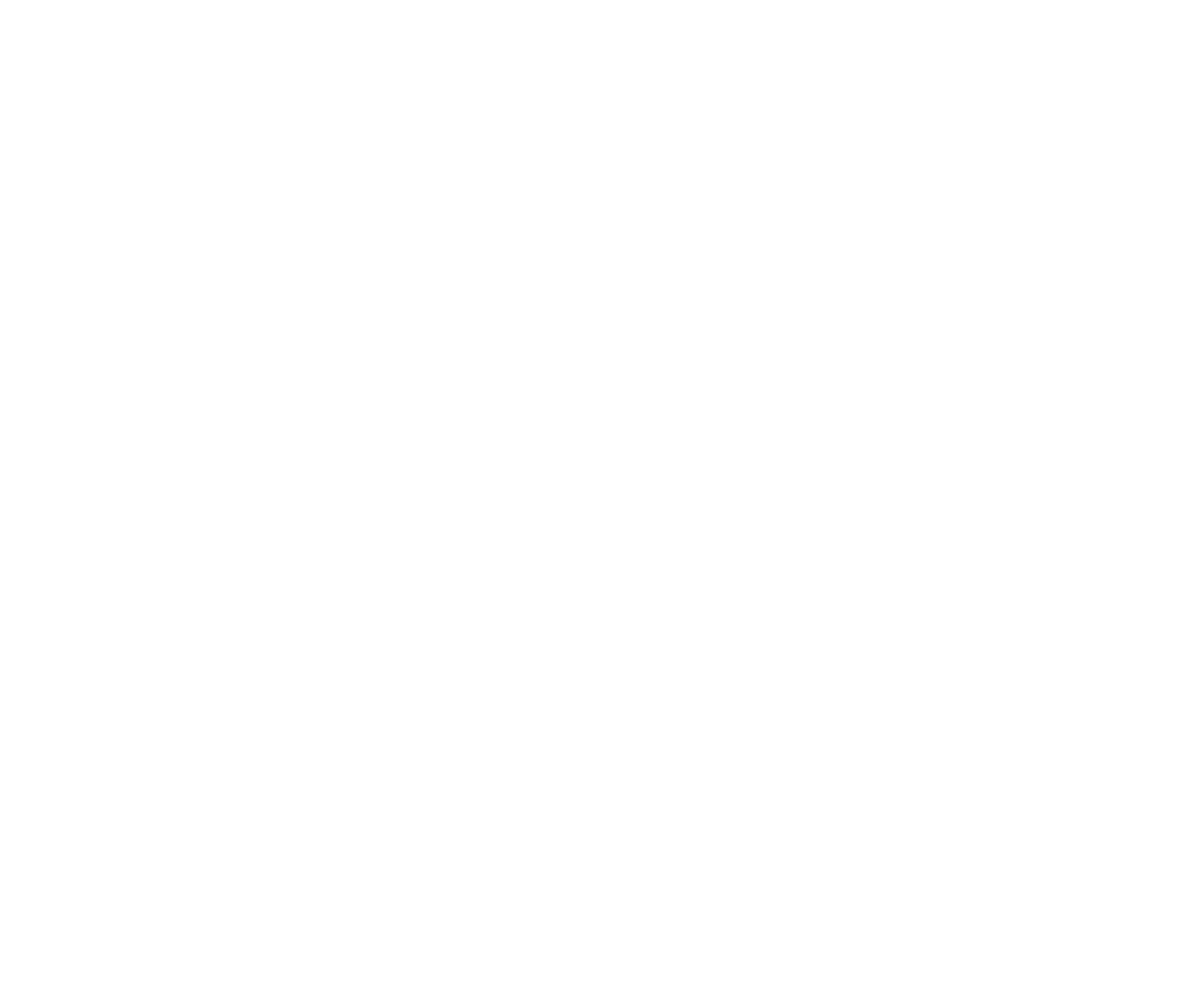
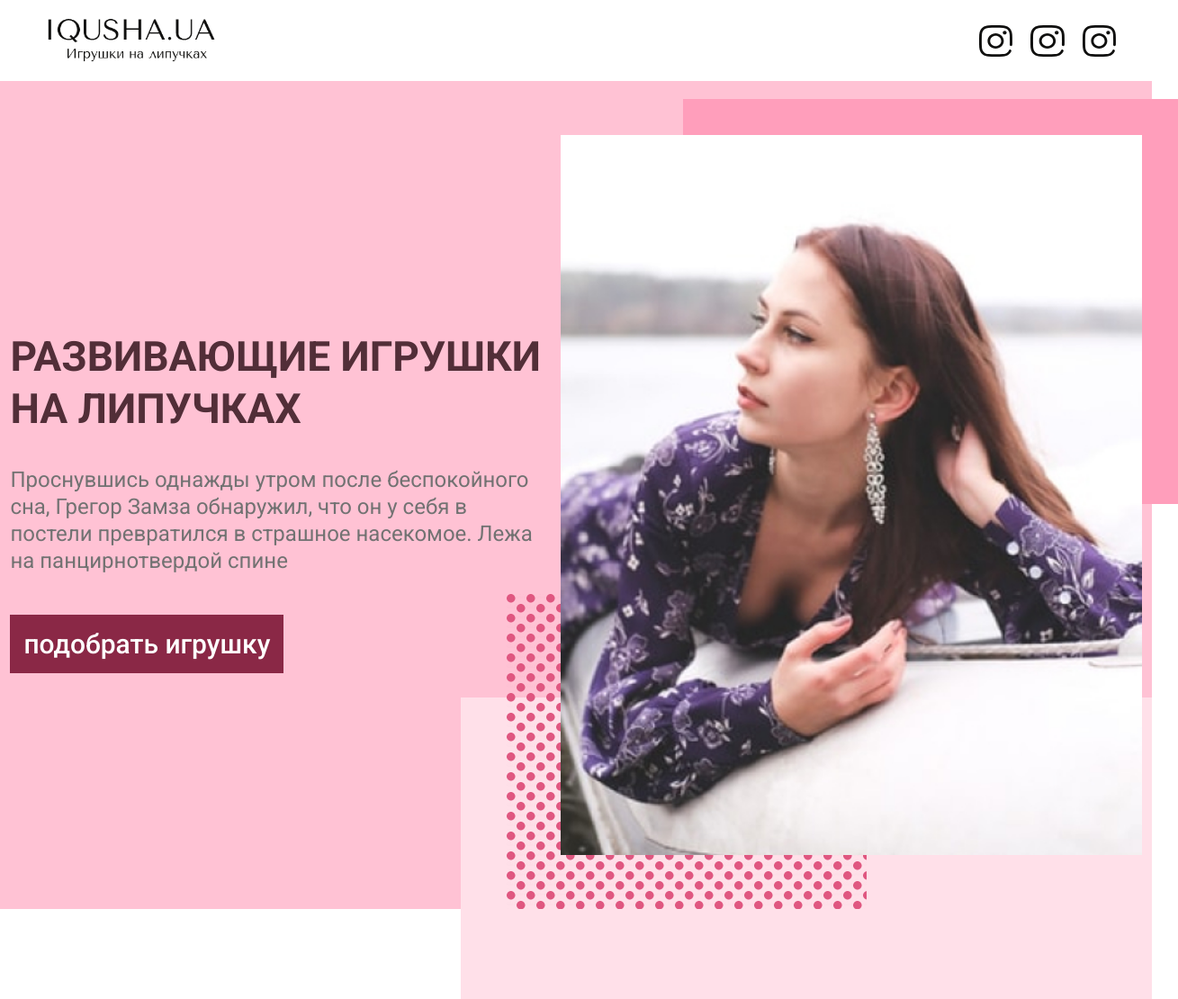
Before and after one commit to artemchepak/IQUSHA, a website: page app/index.html in a window 1280 px wide. Shown: the whole page at 90% size, 1309 px wide, since content can reach past the window. Before the commit the page ends 800 px from the top, so only its background shows below. Drawn offline with Linux system fonts and the light colour scheme.

Commit message:
feat: add header and top section

```diff
--- a/app/index.html
+++ b/app/index.html
@@ -5,16 +5,59 @@
     <meta charset="UTF-8">
     <meta name="viewport" content="width=device-width, initial-scale=1.0">
     <title>Document</title>
+    <link href="https://fonts.googleapis.com/css2?family=Roboto:wght@400;500;700&display=swap" rel="stylesheet">
     <link rel="stylesheet" href="css/style.min.css">
 </head>
 
 <body>
 
-  <header class="header"></header>
-  <div class="wrapper">
-    <main class="main"></main>
+    <header class="header">
+        <div class="container">
+            <a href="#" class="header__logo">
+                <img src="images/logo.png" alt="header logo">
+            </a>
+
+            <nav class="header__menu">
+                <ul class="header__list">
+                    <li class="header__list-item">
+                        <a href="#" class="header__list-link">
+                            <img src="images/icons/instagram.svg" alt="instagram">
+                        </a>
+                    </li>
+                    <li class="header__list-item">
+                        <a href="#" class="header__list-link">
+                            <img src="images/icons/instagram.svg" alt="instagram">
+                        </a>
+                    </li>
+                    <li class="header__list-item">
+                        <a href="#" class="header__list-link">
+                            <img src="images/icons/instagram.svg" alt="instagram">
+                        </a>
+                    </li>
+                </ul>
+            </nav>
+        </div>
+    </header>
+
+    <section class="top">
+        <div class="top__inner">
+            <div class="top__box">
+                <h3 class="top__title">РАЗВИВАЮЩИЕ ИГРУШКИ НА ЛИПУЧКАХ</h3>
+                <p class="top__text">Проснувшись однажды утром после беспокойного сна, Грегор Замза обнаружил, что он у себя в постели превратился в страшное насекомое. Лежа на панцирнотвердой спине</p>
+                <a href="#" class="top__btn btn">подобрать игрушку</a>
+            </div>
+            <div class="top__img-box">
+                <img src="images/top.jpg" alt="top image" class="top__img">
+                <div class="top__decoration-dotted"></div>
+                <div class="top__decoration-dark"></div>
+            </div>
+            <div class="top__decoration-light"></div>
+        </div>
+    </section>
+
+
+
     <footer class="footer"></footer>
-  </div>
 
 
 
--- a/app/scss/_global.scss
+++ b/app/scss/_global.scss
@@ -1,23 +1,68 @@
-html,
-body {
-	height: 100%;
+html {
+    box-sizing: border-box;
 }
 
-.wrapper {
-	display: flex;
-	flex-direction: column;
-	min-height: 100%;
+*,
+*::after,
+*::before {
+    box-sizing: inherit;
 }
 
-.main {
-	flex: 1 0 auto;
-}
-.footer {
-	flex: 0 0 auto;
+a {
+    text-decoration: none;
+    color: inherit;
+    cursor: pointer;
 }
 
-.container{
-  max-width: 1200px;
-  margin: 0 auto;
-  padding: 0 15px;
+input {
+    outline: none;
 }
+
+ul,
+li {
+    list-style: none;
+    margin: 0;
+    padding: 0;
+}
+
+h1,
+h2,
+h3,
+h4,
+h5,
+h6,
+p {
+    margin: 0;
+    padding: 0;
+    font-size: inherit;
+}
+
+button {
+    outline: none;
+    cursor: pointer;
+    background-color: transparent;
+}
+
+button:focus,
+a:focus {
+    outline: none;
+}
+
+.container {
+    max-width: 1200px;
+    margin: 0 auto;
+    padding: 0 15px;
+}
+
+body {
+    font-family: 'Roboto', sans-serif;
+    font-weight: 400;
+}
+
+.btn {
+    background-color: $accent;
+    padding: 15px;
+    color: $light-text;
+    font-size: 30px;
+    font-weight: 500;
+}
--- a/app/scss/_vars.scss
+++ b/app/scss/_vars.scss
@@ -0,0 +1,9 @@
+$light-bg:#FFFFFC;
+$rose-bg:#FFC2D4;
+$rose-dark-bg:#FF9EBB;
+$rose-light-bg:#FFE0E9;
+$dark-text:#10100F;
+$light-text:#ffffff;
+$gray-text:#727272;
+$dark-title:#522E38;
+$accent:#8A2846;
--- a/app/scss/style.scss
+++ b/app/scss/style.scss
@@ -3,3 +3,103 @@
 @import 'reset';
 @import 'libs';
 @import 'global';
+
+/*header start*/
+
+.header {
+    background-color: #fff;
+    .container {
+        display: flex;
+        align-items: center;
+        justify-content: space-between;
+        padding: 15px 0;
+    }
+    &__logo img {
+        height: 60px;
+    }
+    &__list {
+        display: flex;
+        align-items: center;
+        justify-content: space-between;
+        &-item+.header__list-item {
+            margin-left: 20px;
+        }
+        img {
+            height: 35px;
+        }
+    }
+}
+
+
+/*header end*/
+
+
+/*top start*/
+
+.top {
+    background-color: $rose-bg;
+    &__inner {
+        display: flex;
+        justify-content: space-evenly;
+        align-items: center;
+        padding: 60px 0;
+        position: relative;
+    }
+    &__box {
+        max-width: 600px;
+        height: 100%;
+    }
+    &__title {
+        font-size: 46px;
+        line-height: 58px;
+        font-weight: 700;
+        color: $dark-title;
+        margin-bottom: 35px;
+    }
+    &__text {
+        font-size: 24px;
+        line-height: 30px;
+        color: $gray-text;
+        margin-bottom: 60px;
+    }
+    &__img-box {
+        z-index: 10;
+        position: relative;
+    }
+    &__img {
+        height: 800px;
+        z-index: 10;
+        position: relative;
+    }
+    &__decoration-dark {
+        width: 550px;
+        height: 450px;
+        background-color: $rose-dark-bg;
+        position: absolute;
+        top: -40px;
+        right: -40px;
+        z-index: 1;
+    }
+    &__decoration-light {
+        width: 60%;
+        height: 335px;
+        background-color: $rose-light-bg;
+        position: absolute;
+        bottom: -100px;
+        right: 0;
+        z-index: 1;
+    }
+    &__decoration-dotted {
+        width: 400px;
+        height: 350px;
+        background-image: url("../images/dotted-patern.png");
+        background-repeat: repeat;
+        position: absolute;
+        bottom: -60px;
+        left: -60px;
+        z-index: 1;
+    }
+}
+
+
+/*top end*/
```
Also changed, not shown: app/css/style.min.css, app/images/dotted-patern.png (added), app/images/icons/instagram.svg (added), app/images/logo.png (added), app/images/top.jpg (added). Lines whose indentation alone changed are shown as unchanged.
